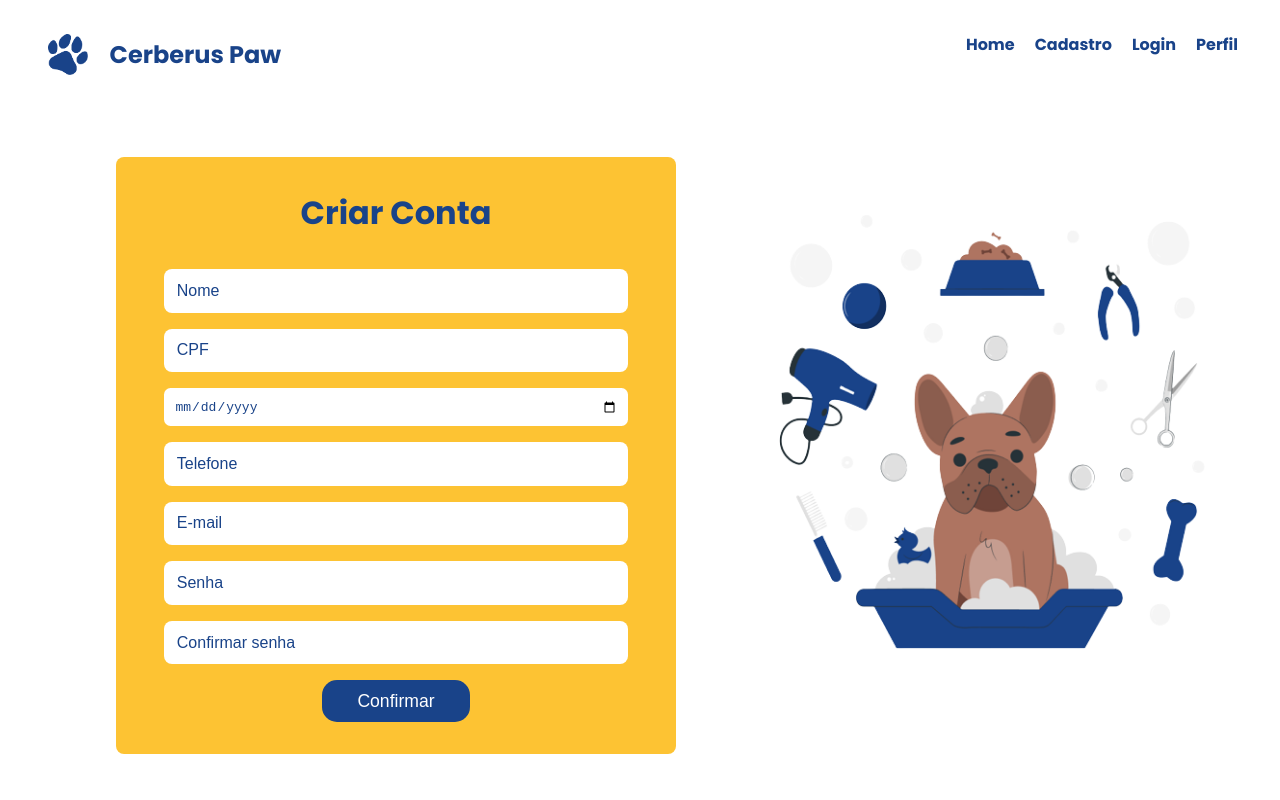
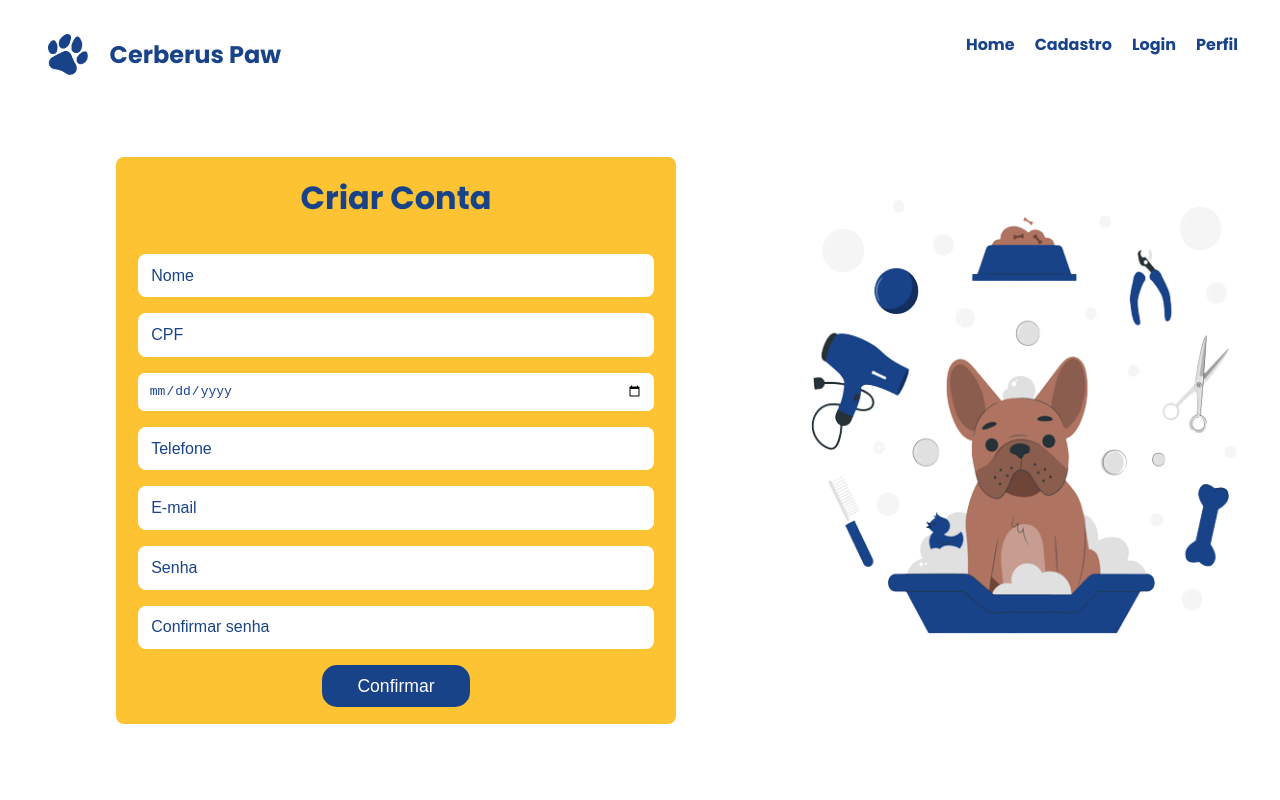
Before and after one commit to Guilherme-Abraao/API-pet-shop, an Angular app in the folder Front_End/: page /cliente in a window 1280 px wide. Shown: the top 800 px of the page. Built offline with nearby package versions, Linux system fonts and the light colour scheme.

Commit message:
Sincronizando git

```diff
--- a/Front_End/src/app/components/singular-components/new-client/new-client.component.css
+++ b/Front_End/src/app/components/singular-components/new-client/new-client.component.css
@@ -9,5 +9,6 @@
 .dog-client-form {
     width: 29.5em;
     height: 31em;
-    margin-left: 12em;
+    margin-left: 14em;
+
 }
--- a/Front_End/src/styles.css
+++ b/Front_End/src/styles.css
@@ -1,3 +1,5 @@
+
+/* Todos componentes*/
 * {
   padding: 0;
   margin: 0;
@@ -7,27 +9,26 @@
 /* Título */
 h1 {
   font-family: "Poppins";
-  font-weight: 45em;
   text-align: center;
   color: #194389;
-  margin-bottom: 1em;
+  margin-bottom: 1em; /* Espaço após o título */
 }
 
 /* Todo o form */
 form {
   width: 35em;
-  margin: 0 auto;
+  margin: 0 auto; /* Centralizar */
   background-color: #fdc333;
   border-radius: 0.5em;
-  padding-block: 2em;
-  padding-inline: 3em;
+  padding-block: 3%; /* Espaço antes do título e depois do botão */
+  padding-inline: 4%; /* Distância entre a lateral e os itens do forms */
   position: relative;
 }
 
 .form-group {
   display: flex;
   flex-direction: column;
-  margin-bottom: 1em;
+  margin-bottom: 1em; /* Distância entre os itens do menu*/
 }
 
 /* Cada item do form */
@@ -67,11 +68,10 @@ input[type="submit"] {
 
   display: block;
   text-align: center;
-  margin: 0 auto;
+  margin: 0 auto; /* Centralizar */
 }
 
 /* Campos de Validação */
-
 .validation-error p {
   color: #dc3545;
   margin-top: 0.4em;
```
